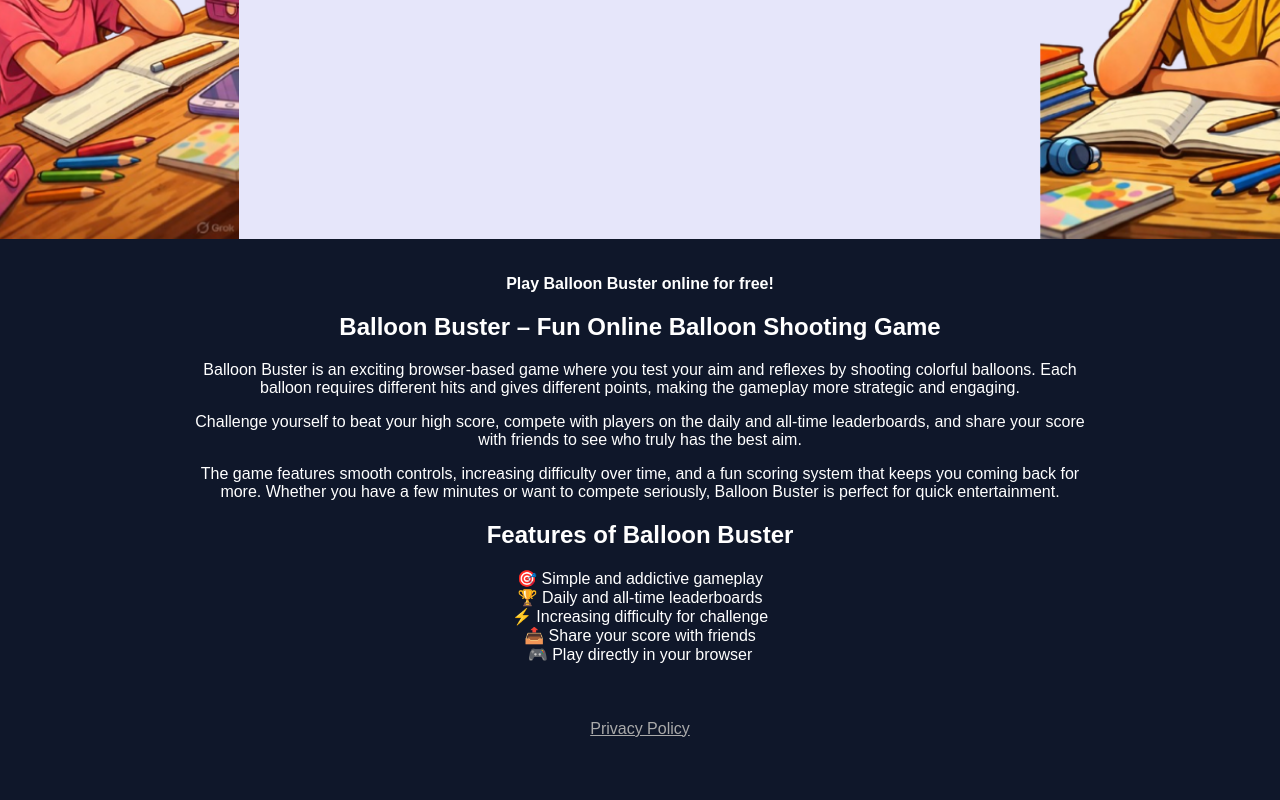
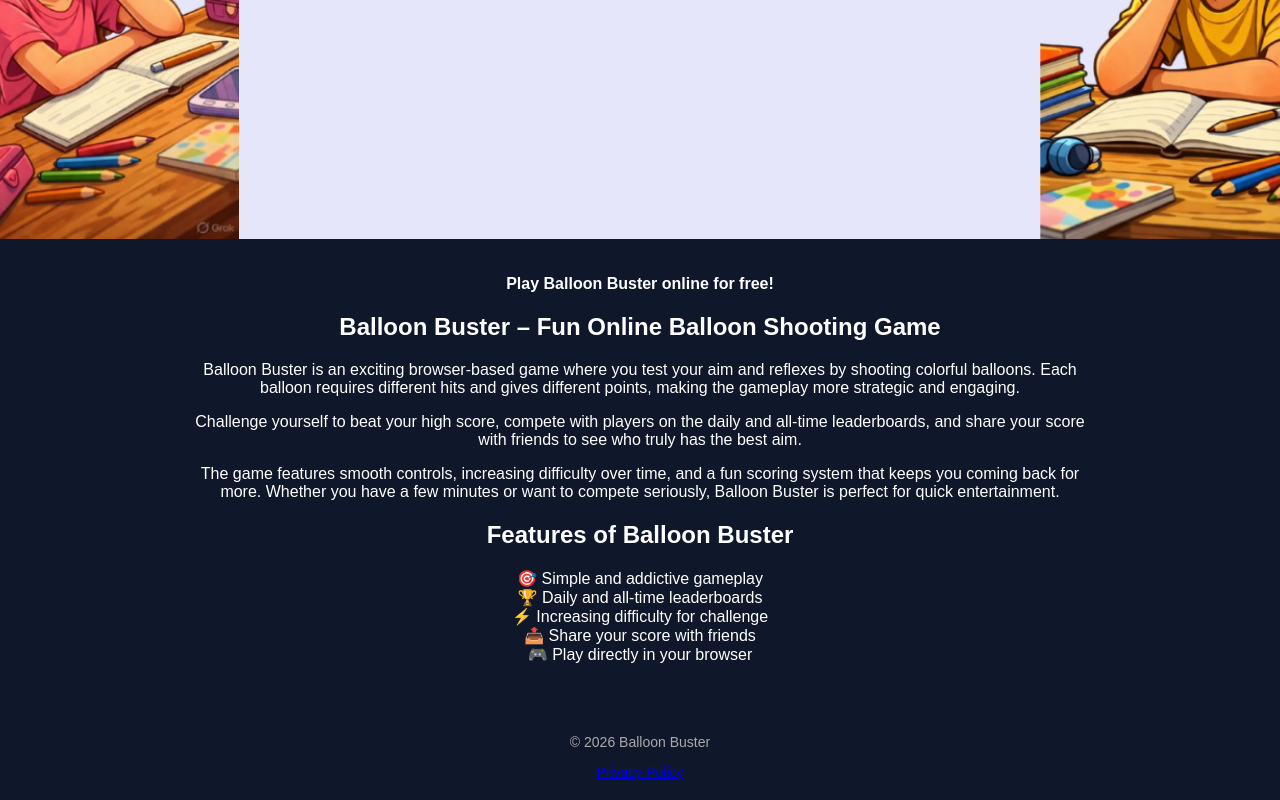
Before and after one commit to LAKSHAYJAIN19/balloonbuster, a website built with Vite: page index.html in a window 1280 px wide. Shown: the part 561-1361 px from the top of the page. Before the commit the page ends 1319 px from the top, so only its background shows below. Built offline with nearby package versions, Linux system fonts and the light colour scheme; some packages are replaced by stand-ins of ours; no server answers.

Commit message:
footer update

```diff
--- a/index.html
+++ b/index.html
@@ -92,10 +92,9 @@
   <script type="module" src="/src/main.js"></script>
 </div>
 
-<footer style="text-align:center; padding:20px;">
-  <a href="/privacy.html" target="_blank" style="color:#aaa;">
-    Privacy Policy
-  </a>
+<footer style="text-align:center; padding:20px; font-size:14px; color:#aaa;">
+  <p>© 2026 Balloon Buster</p>
+  <a href="/privacy.html" target="_blank">Privacy Policy</a>
 </footer>
 
 </body>
```
